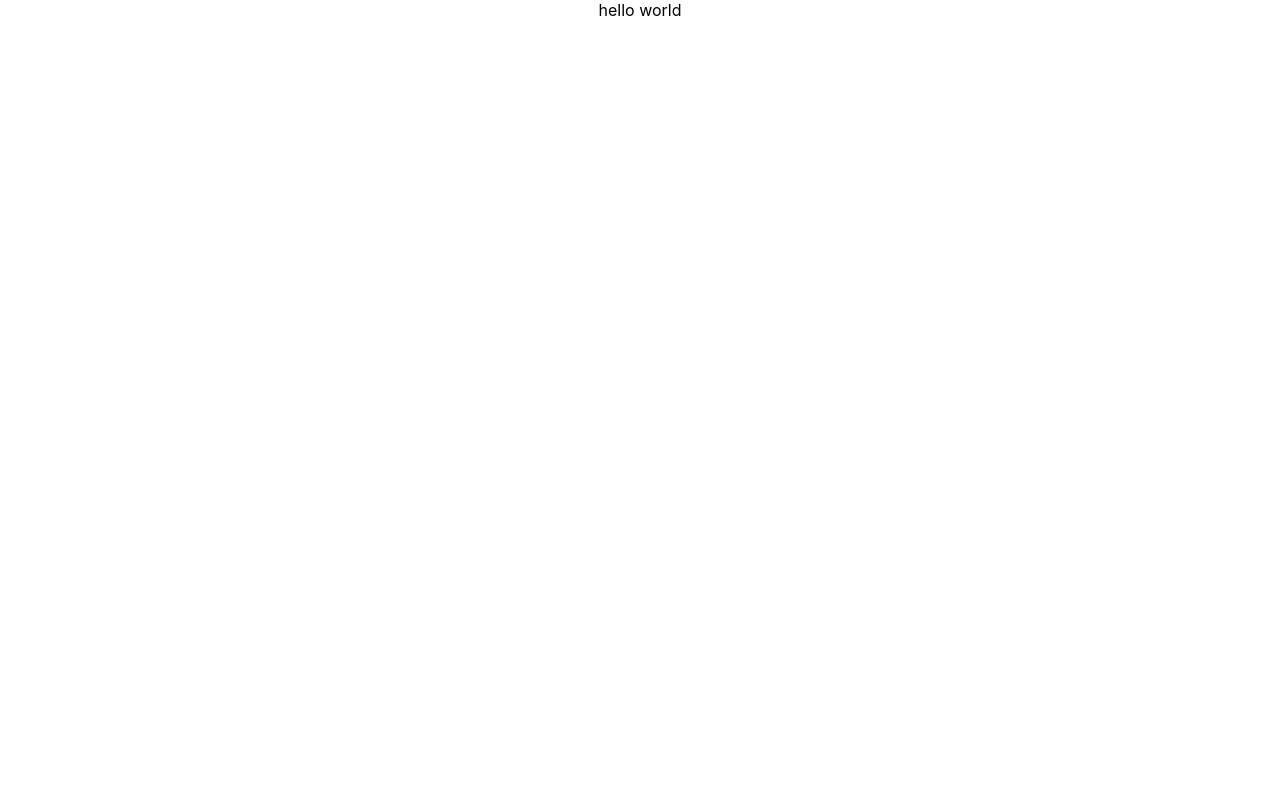
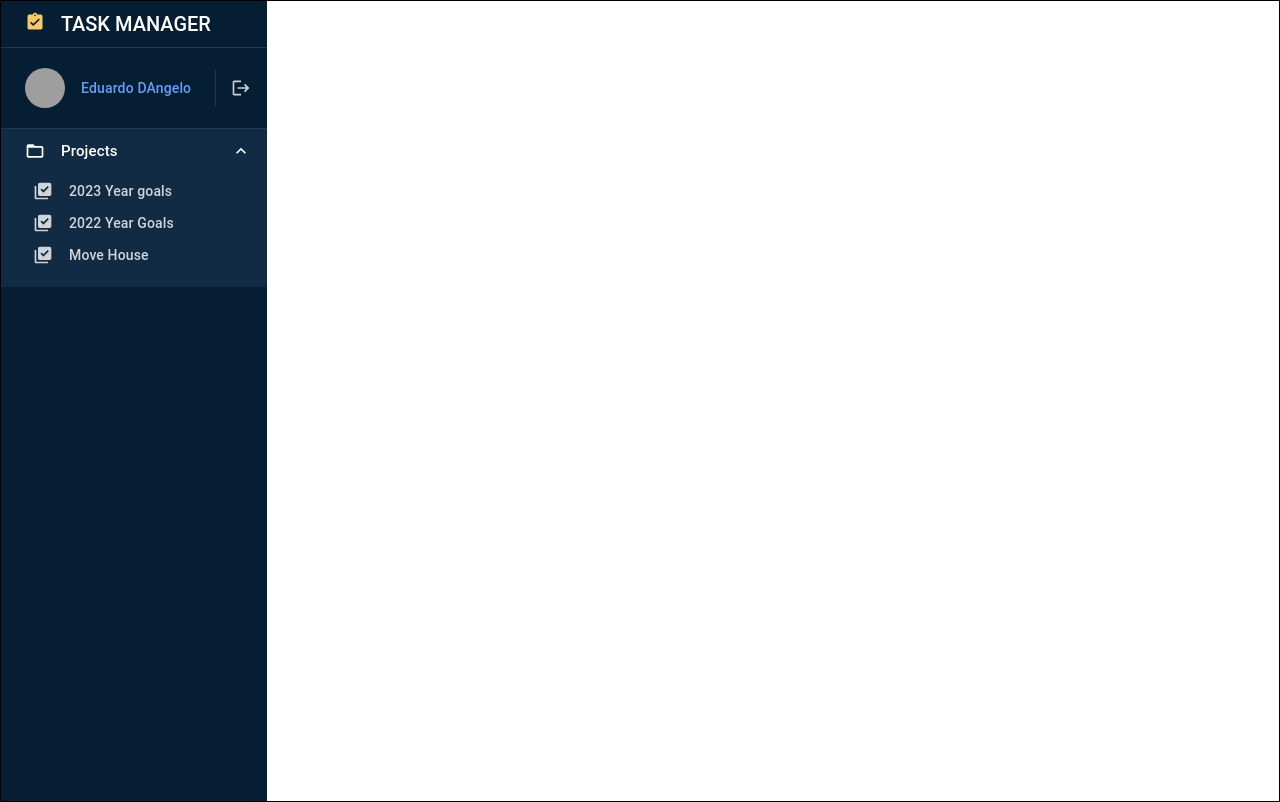
Before and after one commit to eduardo-dangelo/task-manager, a React (Create React App) app: page / in a window 1280 px wide. Built offline with nearby package versions, Linux system fonts and the light colour scheme; grey boxes are pictures that could not be loaded.

Commit message:
add sidebar - wip

```diff
--- a/package.json
+++ b/package.json
@@ -3,6 +3,10 @@
   "version": "0.1.0",
   "private": true,
   "dependencies": {
+    "@emotion/react": "^11.10.5",
+    "@emotion/styled": "^11.10.5",
+    "@mui/icons-material": "^5.10.9",
+    "@mui/material": "^5.10.13",
     "@testing-library/jest-dom": "^5.16.5",
     "@testing-library/react": "^13.4.0",
     "@testing-library/user-event": "^13.5.0",
--- a/src/App.js
+++ b/src/App.js
@@ -1,8 +1,33 @@
 import React from 'react'
 import './App.css'
+import { createTheme, ThemeProvider } from '@mui/material/styles'
+import { Box } from '@mui/material'
+import Sidebar from './components/Sidebar'
 
 function App() {
-  return <div className='App'>hello world</div>
+  return (
+    <Box sx={{ display: 'flex', border: '1px solid', height: '100vh' }}>
+      <ThemeProvider
+        theme={createTheme({
+          components: {
+            MuiListItemButton: {
+              defaultProps: {
+                disableTouchRipple: true,
+              },
+            },
+          },
+          palette: {
+            mode: 'dark',
+            primary: { main: 'rgb(102, 157, 246)' },
+            secondary: { main: 'rgb(246,200,102)' },
+            background: { paper: 'rgb(5, 30, 52)' },
+          },
+        })}
+      >
+        <Sidebar />
+      </ThemeProvider>
+    </Box>
+  )
 }
 
 export default App
--- /dev/null
+++ b/src/components/CollapsableList.jsx
@@ -0,0 +1,71 @@
+import React from 'react'
+import Box from '@mui/material/Box'
+import ListItemButton from '@mui/material/ListItemButton'
+import ListItemText from '@mui/material/ListItemText'
+import KeyboardArrowDown from '@mui/icons-material/KeyboardArrowDown'
+import ListItemIcon from '@mui/material/ListItemIcon'
+import People from '@mui/icons-material/People'
+import Dns from '@mui/icons-material/Dns'
+import PermMedia from '@mui/icons-material/PermMedia'
+import FolderOpenIcon from '@mui/icons-material/FolderOpen'
+import DocumentScannerIcon from '@mui/icons-material/DocumentScanner'
+import LibraryAddCheckIcon from '@mui/icons-material/LibraryAddCheck'
+
+const data = [
+  { icon: <People />, label: '2023 Year goals' },
+  { icon: <Dns />, label: '2022 Year Goals' },
+  { icon: <PermMedia />, label: 'Move House' },
+]
+
+const CollapsableList = ({ title = 'Projects', list = data }) => {
+  const [open, setOpen] = React.useState(true)
+
+  return (
+    <Box
+      sx={{
+        bgcolor: open ? 'rgba(71, 98, 130, 0.2)' : null,
+        pb: open ? 2 : 0,
+      }}
+    >
+      <ListItemButton
+        alignItems='flex-start'
+        onClick={() => setOpen(!open)}
+        sx={{
+          px: 3,
+          pt: 1.5,
+          pb: 1.5,
+        }}
+      >
+        <FolderOpenIcon sx={{ mr: 2 }} />
+        <ListItemText
+          primary={title}
+          primaryTypographyProps={{
+            fontSize: 15,
+            fontWeight: 'medium',
+            lineHeight: '20px',
+            mb: '2px',
+          }}
+          sx={{ my: 0 }}
+        />
+        <KeyboardArrowDown
+          sx={{
+            mr: -1,
+            transform: open ? 'rotate(-180deg)' : 'rotate(0)',
+            transition: '0.2s',
+          }}
+        />
+      </ListItemButton>
+      {open &&
+        list.map((item) => (
+          <ListItemButton key={item.label} sx={{ py: 0, minHeight: 32, color: 'rgba(255,255,255,.8)' }}>
+            <ListItemIcon sx={{ color: 'inherit', paddingLeft: 1 }}>
+              <LibraryAddCheckIcon />
+            </ListItemIcon>
+            <ListItemText primary={item.label} primaryTypographyProps={{ fontSize: 14, fontWeight: 'medium' }} />
+          </ListItemButton>
+        ))}
+    </Box>
+  )
+}
+
+export default CollapsableList
--- /dev/null
+++ b/src/components/Logo.jsx
@@ -0,0 +1,26 @@
+import React from 'react'
+import ListItemIcon from '@mui/material/ListItemIcon'
+import AssignmentTurnedInRoundedIcon from '@mui/icons-material/AssignmentTurnedInRounded'
+import ListItemText from '@mui/material/ListItemText'
+import ListItemButton from '@mui/material/ListItemButton'
+
+const Logo = () => {
+  return (
+    <ListItemButton component='a' href='#customized-list'>
+      <ListItemIcon sx={{ fontSize: 20 }}>
+        <AssignmentTurnedInRoundedIcon color='secondary' fontSize='large' />️
+      </ListItemIcon>
+      <ListItemText
+        sx={{ my: 0 }}
+        primary='TASK MANAGER'
+        primaryTypographyProps={{
+          fontSize: 20,
+          fontWeight: 'medium',
+          letterSpacing: 0,
+        }}
+      />
+    </ListItemButton>
+  )
+}
+
+export default Logo
--- /dev/null
+++ b/src/components/Sidebar.jsx
@@ -0,0 +1,39 @@
+import * as React from 'react'
+import { styled } from '@mui/material/styles'
+import Divider from '@mui/material/Divider'
+import List from '@mui/material/List'
+import Paper from '@mui/material/Paper'
+import Logo from './Logo'
+import User from './User'
+import CollapsableList from './CollapsableList'
+
+const FireNav = styled(List)({
+  '& .MuiListItemButton-root': {
+    paddingLeft: 24,
+    paddingRight: 24,
+  },
+  '& .MuiListItemIcon-root': {
+    minWidth: 0,
+    marginRight: 16,
+  },
+  '& .MuiSvgIcon-root': {
+    fontSize: 20,
+  },
+})
+
+const Sidebar = () => {
+  const [open, setOpen] = React.useState(true)
+  return (
+    <Paper elevation={0} sx={{ maxWidth: 286, borderRadius: 0 }}>
+      <FireNav component='nav' disablePadding>
+        <Logo />
+        <Divider />
+        <User />
+        <Divider />
+        <CollapsableList />
+      </FireNav>
+    </Paper>
+  )
+}
+
+export default Sidebar
--- /dev/null
+++ b/src/components/User.jsx
@@ -0,0 +1,74 @@
+import React from 'react'
+import ListItemButton from '@mui/material/ListItemButton'
+import ListItemIcon from '@mui/material/ListItemIcon'
+import { Avatar, ListItem } from '@mui/material'
+import ListItemText from '@mui/material/ListItemText'
+import Tooltip from '@mui/material/Tooltip'
+import IconButton from '@mui/material/IconButton'
+import LogoutIcon from '@mui/icons-material/Logout'
+import ArrowRight from '@mui/icons-material/ArrowRight'
+
+const User = () => {
+  return (
+    <ListItem component='div' disablePadding>
+      <ListItemButton
+        sx={{
+          height: 56,
+          paddingY: 5,
+          '& svg': {
+            color: 'rgba(255,255,255,0.8)',
+          },
+        }}
+      >
+        <ListItemIcon>
+          <Avatar src='/broken-image.jpg' />
+        </ListItemIcon>
+        <ListItemText
+          primary='Eduardo DAngelo'
+          primaryTypographyProps={{
+            color: 'primary',
+            fontWeight: 'medium',
+            variant: 'body2',
+          }}
+        />
+      </ListItemButton>
+      <Tooltip title='Log Out'>
+        <IconButton
+          size='large'
+          sx={{
+            paddingX: 2,
+            '& svg': {
+              color: 'rgba(255,255,255,0.8)',
+              transition: '0.2s',
+              transform: 'translateX(0) rotate(0)',
+            },
+            '&:hover, &:focus': {
+              bgcolor: 'unset',
+              '& svg:first-of-type': {
+                transform: 'translateX(-4px) rotate(-20deg)',
+              },
+              '& svg:last-of-type': {
+                right: 0,
+                opacity: 1,
+              },
+            },
+            '&:after': {
+              content: '""',
+              position: 'absolute',
+              height: '80%',
+              display: 'block',
+              left: 0,
+              width: '1px',
+              bgcolor: 'divider',
+            },
+          }}
+        >
+          <LogoutIcon />
+          <ArrowRight sx={{ position: 'absolute', right: 4, opacity: 0 }} />
+        </IconButton>
+      </Tooltip>
+    </ListItem>
+  )
+}
+
+export default User
```
Also changed, not shown: src/index.js (+9 -9 lines), src/reportWebVitals.js (+9 -9 lines), 1 other file (tests, documents, lock files or other folders).
